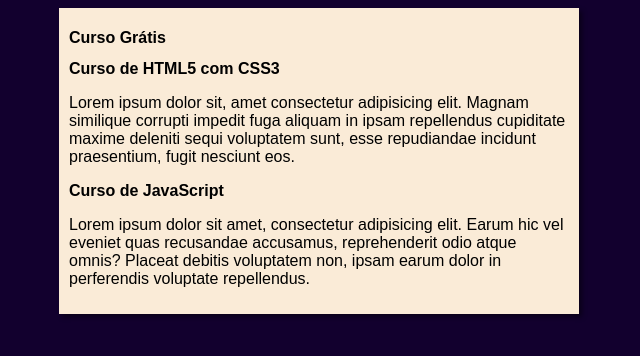
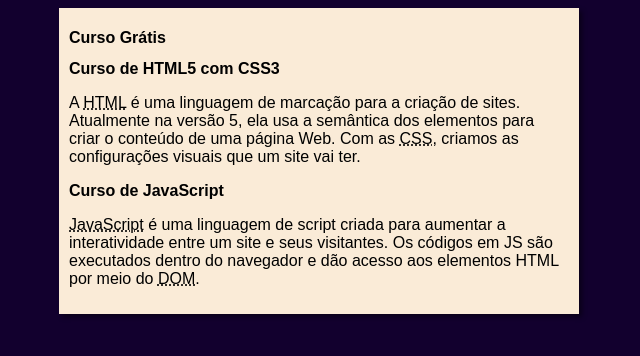
Before and after one commit to Romano-g/projeto-site, a plain HTML site: page index.html in a window 1280 px wide. Shown: the whole page, without its empty margins (321-961 px from the left). Drawn offline with Linux system fonts and the light colour scheme.

Commit message:
descrições

```diff
--- a/index.html
+++ b/index.html
@@ -13,11 +13,11 @@
         </header>
         <article>
             <h2>Curso de HTML5 com CSS3</h2>
-            <p>Lorem ipsum dolor sit, amet consectetur adipisicing elit. Magnam similique corrupti impedit fuga aliquam in ipsam repellendus cupiditate maxime deleniti sequi voluptatem sunt, esse repudiandae incidunt praesentium, fugit nesciunt eos.</p>
+            <p>A <abbr title="HyperText Markup Language">HTML</abbr> é uma linguagem de marcação para a criação de sites. Atualmente na versão 5, ela usa a semântica dos elementos para criar o conteúdo de uma página Web. Com as <abbr title="Cascading Style Sheets">CSS</abbr>, criamos as configurações visuais que um site vai ter.</p>
         </article>
         <article>
             <h2>Curso de JavaScript</h2>
-            <p>Lorem ipsum dolor sit amet, consectetur adipisicing elit. Earum hic vel eveniet quas recusandae accusamus, reprehenderit odio atque omnis? Placeat debitis voluptatem non, ipsam earum dolor in perferendis voluptate repellendus.</p>
+            <p><abbr title="JavaScript">JavaScript</abbr> é uma linguagem de script criada para aumentar a interatividade entre um site e seus visitantes. Os códigos em JS são executados dentro do navegador e dão acesso aos elementos HTML por meio do <abbr title="Document Object Model">DOM</abbr>.</p>
         </article>
     </main>
 </body>
```
